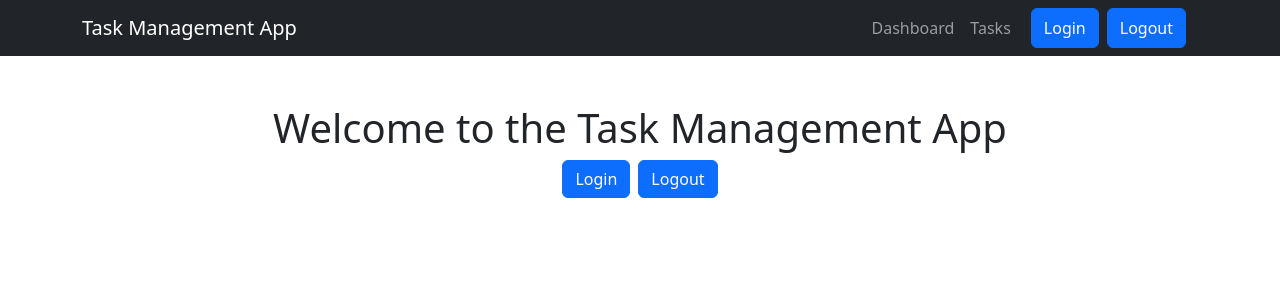
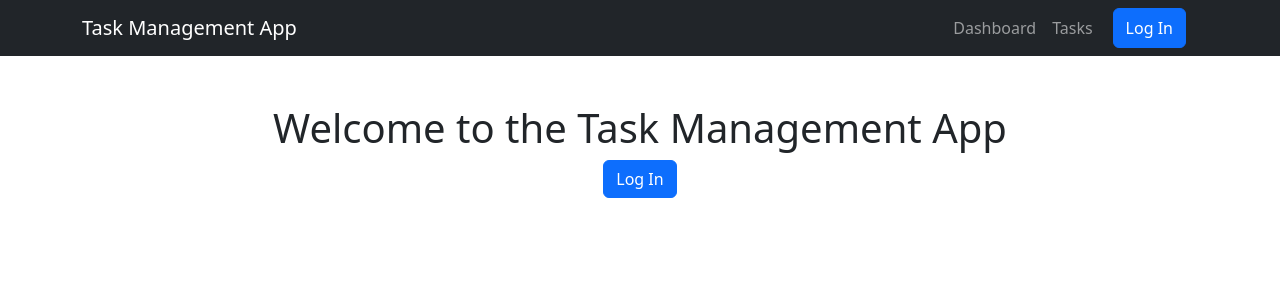
Before and after one commit to DiandreRuiz/task-management-app, a React app: page / in a window 1280 px wide. Shown: the top 300 px of the page. Built offline with nearby package versions, Linux system fonts and the light colour scheme; the HTML template or start-up script is replaced by a standard one.

Commit message:
Added Auth0 integration (untested)

```diff
--- a/src/components/Landing/Landing.tsx
+++ b/src/components/Landing/Landing.tsx
@@ -16,7 +16,7 @@ const Landing: React.FC = () => {
             </Row>
             <Row>
                 <Col className="text-center d-flex justify-content-center gap-2">
-                    <LoginLogoutButtons isLoggedIn={true} />
+                    <LoginLogoutButtons />
                 </Col>
             </Row>
         </Container>
--- a/src/components/NavBar/LoginButton.tsx
+++ b/src/components/NavBar/LoginButton.tsx
@@ -1,11 +1,23 @@
+import { useAuth0 } from "@auth0/auth0-react";
 import Button from "react-bootstrap/Button";
 
-type LoginButtonProps = {
-    onLoginClick: () => void;
-};
+const LoginButton: React.FC = () => {
+    const { loginWithRedirect, isAuthenticated } = useAuth0();
 
-const LoginButton: React.FC<LoginButtonProps> = ({ onLoginClick }) => {
-    return <Button onClick={onLoginClick}>Login</Button>;
+    const handleLogin = async () => {
+        await loginWithRedirect({
+            appState: {
+                returnTo: "/dashboard",
+            },
+            authorizationParams: {
+                prompt: "login",
+            },
+        });
+    };
+
+    // We don't return anything if the user is logged in
+    if (!isAuthenticated) return <Button onClick={handleLogin}>Log In</Button>;
+    return null;
 };
 
 export default LoginButton;
--- a/src/components/NavBar/LoginLogoutButtons.tsx
+++ b/src/components/NavBar/LoginLogoutButtons.tsx
@@ -2,28 +2,12 @@ import LoginButton from "./LoginButton";
 import LogoutButton from "./LogoutButton";
 import Container from "react-bootstrap/Container";
 
-type LoginLogoutButtonsProps = {
-    isLoggedIn: boolean;
-};
-
-const loginClickHandler = (): void => {
-    console.log("Login");
-};
-
-const logoutClickHandler = (): void => {
-    console.log("Logout");
-};
-
-const LoginLogoutButtons: React.FC<LoginLogoutButtonsProps> = ({ isLoggedIn }) => {
+const LoginLogoutButtons: React.FC = () => {
     return (
-        <>
-            {isLoggedIn && (
-                <Container className="d-flex gap-2 justify-content-center">
-                    <LoginButton onLoginClick={loginClickHandler} />
-                    <LogoutButton onLogoutClick={logoutClickHandler} />
-                </Container>
-            )}
-        </>
+        <Container className="d-flex gap-2 justify-content-center">
+            <LoginButton />
+            <LogoutButton />
+        </Container>
     );
 };
 
--- a/src/components/NavBar/LogoutButton.tsx
+++ b/src/components/NavBar/LogoutButton.tsx
@@ -1,11 +1,18 @@
+import { useAuth0 } from "@auth0/auth0-react";
 import Button from "react-bootstrap/Button";
 
-type LogoutButtonProps = {
-    onLogoutClick: () => void;
-};
+const LogoutButton: React.FC = () => {
+    const { logout, isAuthenticated } = useAuth0();
 
-const LogoutButton: React.FC<LogoutButtonProps> = ({ onLogoutClick }) => {
-    return <Button onClick={onLogoutClick}>Logout</Button>;
+    const handleLogout = async () => {
+        await logout({
+            logoutParams: {
+                returnTo: "/",
+            },
+        });
+    };
+    if (isAuthenticated) return <Button onClick={handleLogout}>Logout</Button>;
+    return;
 };
 
 export default LogoutButton;
--- a/src/components/NavBar/NavBar.tsx
+++ b/src/components/NavBar/NavBar.tsx
@@ -15,7 +15,7 @@ function AppNavbar() {
                     <Nav className="ms-auto">
                         <Nav.Link href="/dashboard">Dashboard</Nav.Link>
                         <Nav.Link href="/tasks">Tasks</Nav.Link>
-                        <LoginLogoutButtons isLoggedIn={true} />
+                        <LoginLogoutButtons />
                     </Nav>
                 </Navbar.Collapse>
             </Container>
```
